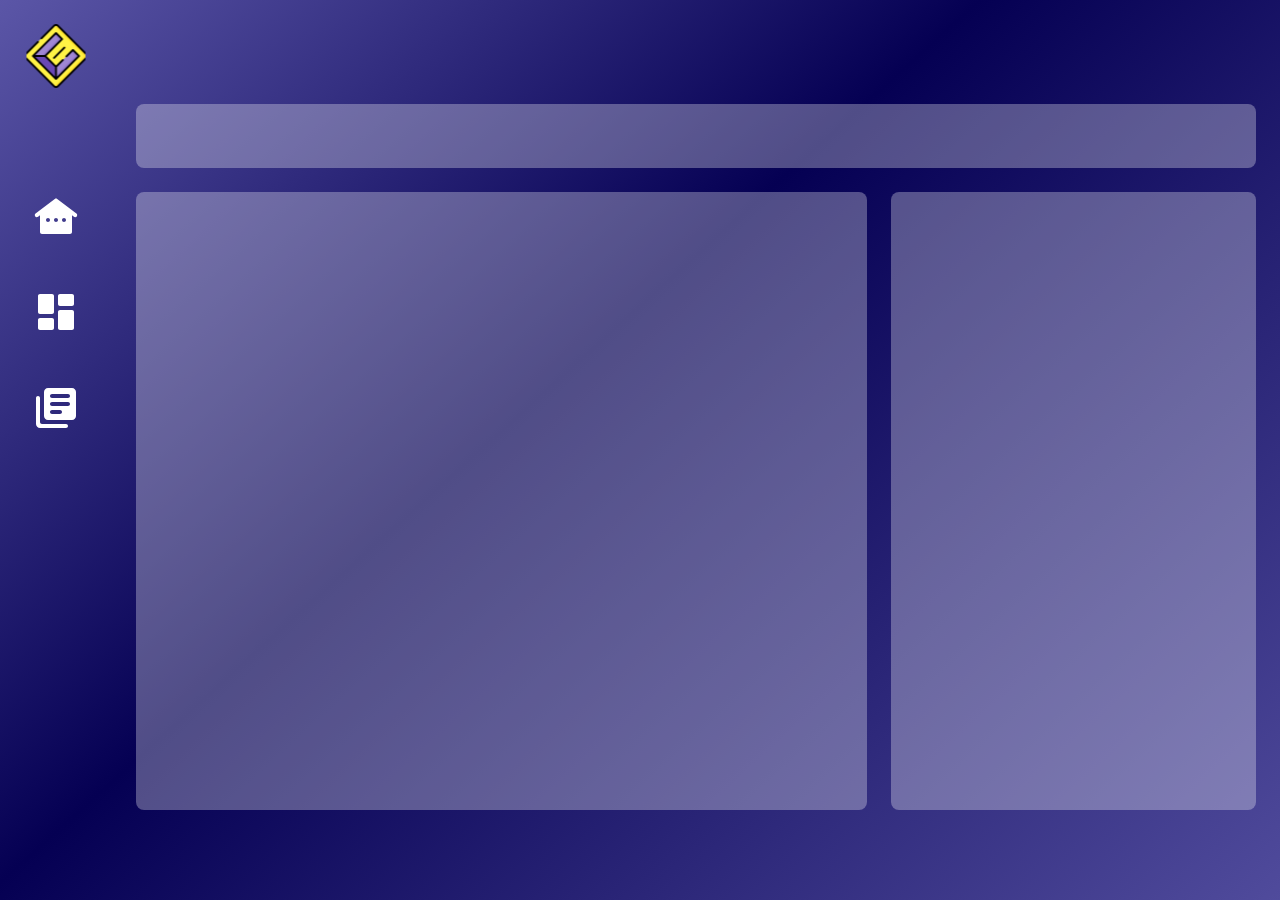
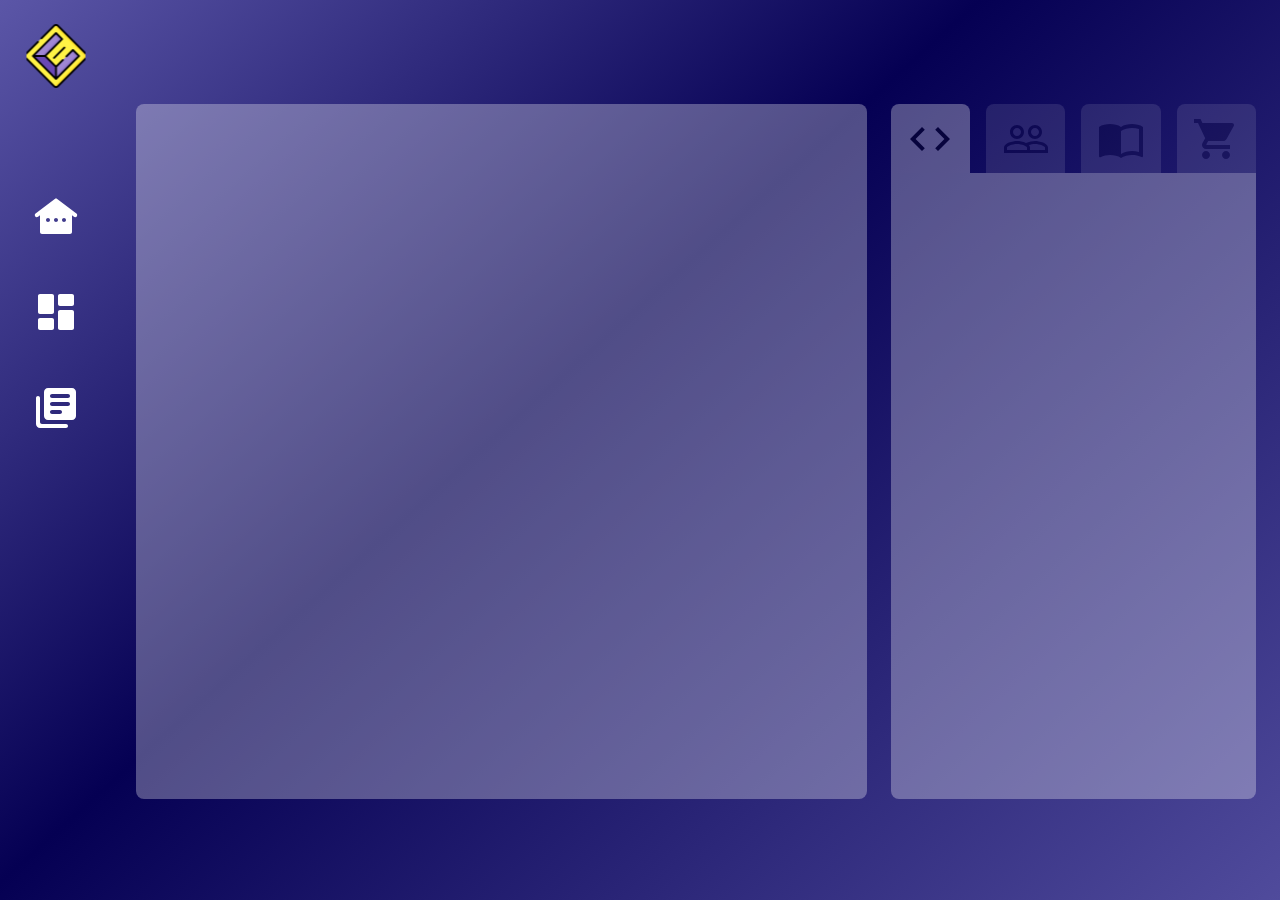
Before and after one commit to OTTO-EIP/code-conquer, a React (Vite) app in the folder web/: page /dashboard in a window 1280 px wide. Built offline with nearby package versions, Linux system fonts and the light colour scheme.

Commit message:
feat: add dashboard/ interface code editor

```diff
--- a/web/package.json
+++ b/web/package.json
@@ -12,9 +12,11 @@
   "dependencies": {
     "@emotion/react": "^11.11.4",
     "@emotion/styled": "^11.11.5",
+    "@monaco-editor/react": "^4.6.0",
     "@mui/icons-material": "^5.15.21",
     "@types/react-router-dom": "^5.3.3",
     "@types/three": "^0.166.0",
+    "monaco-editor": "^0.50.0",
     "react": "^18.3.1",
     "react-dom": "^18.3.1",
     "react-router-dom": "^6.24.0",
--- a/web/src/pages/Dashboard.tsx
+++ b/web/src/pages/Dashboard.tsx
@@ -1,12 +1,105 @@
-import React from 'react';
+import React, { useState, useEffect } from 'react';
+import CodeIcon from '@mui/icons-material/Code';
+import CharacterIcon from '@mui/icons-material/PeopleOutline';
+import ScriptIcon from '@mui/icons-material/ImportContacts';
+import LocalIcon from '@mui/icons-material/LocalGroceryStore';
+import * as monaco from 'monaco-editor';
 
 const Dashboard: React.FC = () => {
+  const [selectedTab, setSelectedTab] = useState('code');
+  const [editor, setEditor] = useState<monaco.editor.IStandaloneCodeEditor | null>(null);
+
+  const renderContent = () => {
+    switch (selectedTab) {
+      case 'code':
+        return <div id="editor-container" className="h-full w-full"></div>;
+      case 'character':
+        return <div>Character Content</div>;
+      case 'script':
+        return <div>Script Content</div>;
+      case 'local':
+        return <div>Local Content</div>;
+      default:
+        return <div>Select an option</div>;
+    }
+  };
+
+  useEffect(() => {
+    // Load Monaco Editor
+    const loaderUrl = 'https://cdn.jsdelivr.net/npm/monaco-editor@latest/min/vs/loader.js';
+    const editorUrl = 'https://cdn.jsdelivr.net/npm/monaco-editor@latest/min/vs/editor/editor.main.nls.js';
+
+    const initEditor = () => {
+      if (!editor) {
+        const editorInstance = monaco.editor.create(document.getElementById('editor-container')!, {
+          value: '// Start coding...',
+          language: 'javascript',
+        });
+        setEditor(editorInstance);
+      }
+    };
+
+    const loaderScript = document.createElement('script');
+    loaderScript.src = loaderUrl;
+    loaderScript.async = true;
+    loaderScript.onload = () => {
+      const editorScript = document.createElement('script');
+      editorScript.src = editorUrl;
+      editorScript.async = true;
+      editorScript.onload = initEditor;
+      document.body.appendChild(editorScript);
+    };
+    document.body.appendChild(loaderScript);
+
+    return () => {
+      // Cleanup Monaco Editor
+      if (editor) {
+        editor.dispose();
+        setEditor(null);
+      }
+      loaderScript.remove();
+    };
+  }, [editor]);
+
   return (
     <div className="flex flex-col w-full h-full pt-20 space-y-6">
-      <div className="w-full h-16 bg-white opacity-30 rounded-lg"></div>
-      <div className="flex items-center justify-between w-full h-4/5">
+      <div className="flex items-center justify-between w-full h-[90%]">
         <div className="w-8/12 h-full bg-white opacity-30 rounded-lg"></div>
-        <div className="w-4/12 h-full bg-white opacity-30 rounded-lg ml-6"></div>
+        {/* Container 1 */}
+        <div className="flex flex-col w-4/12 h-full ml-6">
+          {/* Container 2 */}
+          <div className="w-full h-[10%] rounded-t-lg flex space-x-4">
+            <div
+              className={`w-1/4 h-full rounded-t-lg flex items-center justify-center cursor-pointer ${selectedTab === 'code' ? 'bg-white opacity-30' : 'bg-white opacity-10'}`}
+              onClick={() => setSelectedTab('code')}
+            >
+              <CodeIcon style={{ width: '3rem', height: '3rem', color: '' }} />
+            </div>
+            <div
+              className={`w-1/4 h-full rounded-t-lg flex items-center justify-center cursor-pointer ${selectedTab === 'character' ? 'bg-white opacity-30' : 'bg-white opacity-10'}`}
+              onClick={() => setSelectedTab('character')}
+            >
+              <CharacterIcon style={{ width: '3rem', height: '3rem', color: 'black' }} />
+            </div>
+            <div
+              className={`w-1/4 h-full rounded-t-lg flex items-center justify-center cursor-pointer ${selectedTab === 'script' ? 'bg-white opacity-30' : 'bg-white opacity-10'}`}
+              onClick={() => setSelectedTab('script')}
+            >
+              <ScriptIcon style={{ width: '3rem', height: '3rem', color: 'black' }} />
+            </div>
+            <div
+              className={`w-1/4 h-full rounded-t-lg flex items-center justify-center cursor-pointer ${selectedTab === 'local' ? 'bg-white opacity-30' : 'bg-white opacity-10'}`}
+              onClick={() => setSelectedTab('local')}
+            >
+              <LocalIcon style={{ width: '3rem', height: '3rem', color: 'black' }} />
+            </div>
+          </div>
+
+          {/* Container 3 */}
+          <div className="w-full h-[90%] bg-white opacity-30 rounded-b-lg p-4">
+            {renderContent()}
+          </div>
+        </div>
       </div>
     </div>
   );
```
Also changed, not shown: 2 other files (tests, documents, lock files or other folders).
